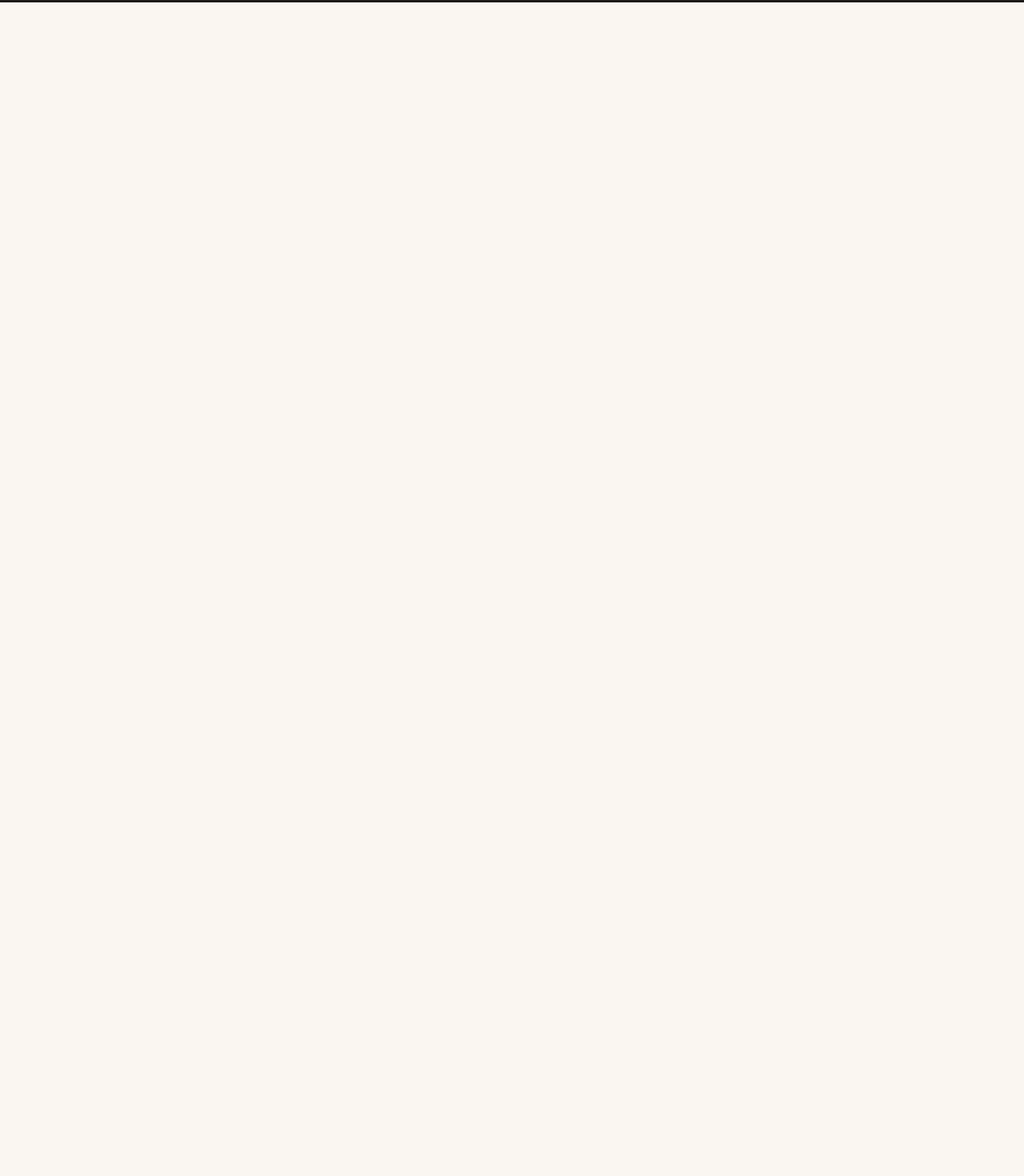
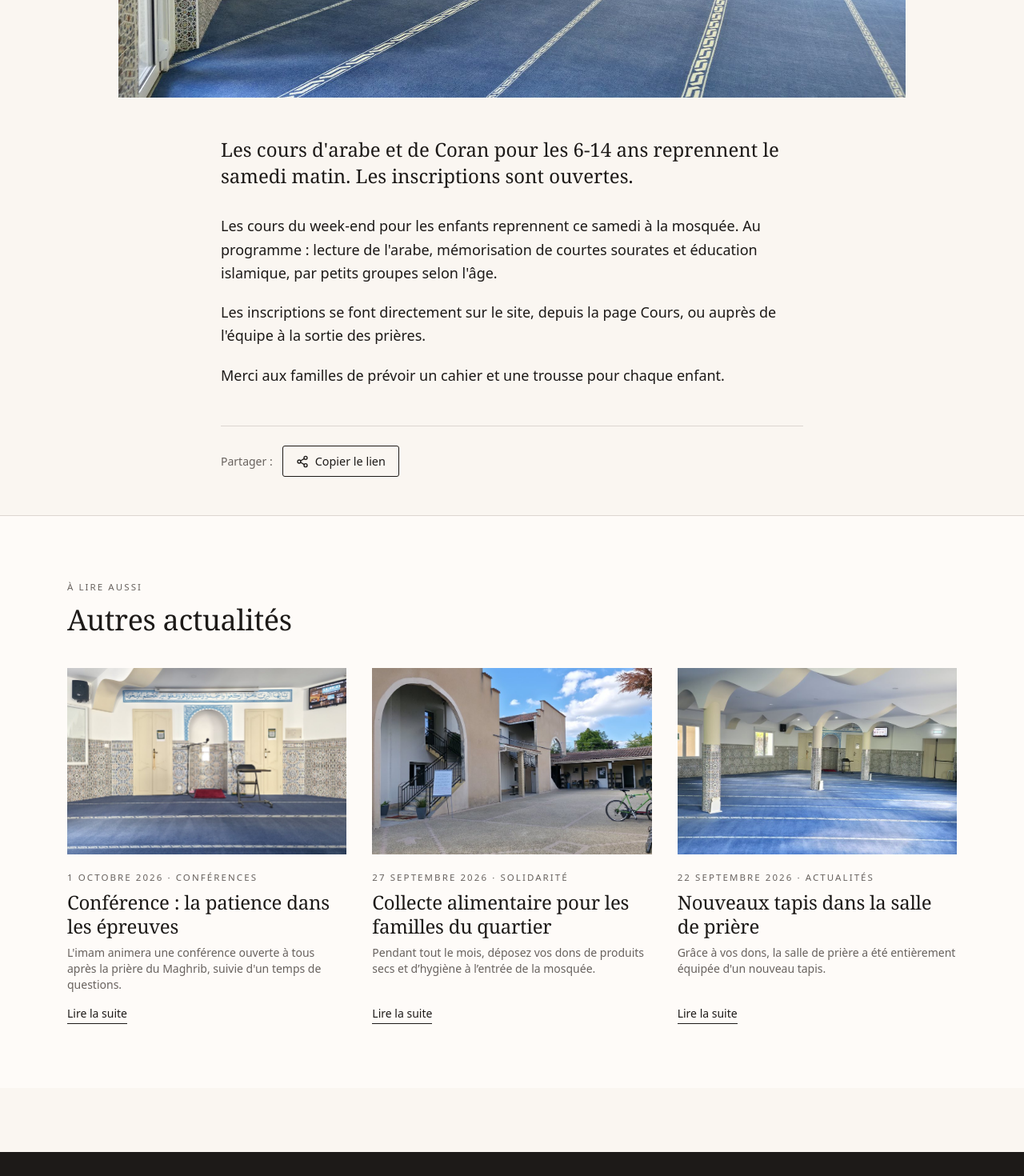
Before and after one commit to ilmi-veliu/mosque_des_bienfait, a Vue app in the folder Frontend-VueJS/: page /actualites/demo-1 in a window 1280 px wide. Shown: the part 960-2430 px from the top of the page at 80% size. Before the commit the page ends 963 px from the top, so only its background shows below. Built offline with nearby package versions, Linux system fonts and the light colour scheme; no server answers; the database is empty.

Commit message:
actualités : 10 articles fictifs pour visualiser la page (en local uniquement, jamais en ligne)
Co-Authored-By: Claude Opus 5.5 <noreply@anthropic.com>

```diff
--- a/Frontend-VueJS/src/actualites.js
+++ b/Frontend-VueJS/src/actualites.js
@@ -4,16 +4,25 @@ import imageParDefaut from './assets/cour-entree.jpg'
 
 export { imageParDefaut }
 
+// En local seulement (npm run dev) : fausses actualités tant qu'aucun vrai article n'existe
+const DEMO = import.meta.env.DEV
+const demo = async () => (await import('./actualitesDemo')).ACTUALITES_DEMO
+
 export const chargerActualites = async (limite) => {
   let req = supabase.from('actualites').select('*').eq('publie', true)
     .order('date_publication', { ascending: false }).order('created_at', { ascending: false })
   if (limite) req = req.limit(limite)
   const { data, error } = await req
+  if ((error || !data?.length) && DEMO) {
+    const liste = await demo()
+    return limite ? liste.slice(0, limite) : liste
+  }
   if (error) throw error
   return data || []
 }
 
 export const chargerActualite = async (id) => {
+  if (DEMO && id.startsWith('demo-')) return (await demo()).find(a => a.id === id) || null
   const { data, error } = await supabase.from('actualites').select('*').eq('id', id).eq('publie', true).maybeSingle()
   if (error) throw error
   return data
--- /dev/null
+++ b/Frontend-VueJS/src/actualitesDemo.js
@@ -0,0 +1,108 @@
+// ⚠️ FAUSSES ACTUALITÉS, pour visualiser la page en local uniquement.
+// Elles ne s'affichent qu'en développement (npm run dev) et seulement s'il n'y a
+// aucun vrai article dans la base. Jamais sur le site en ligne.
+import salle from './assets/salle-priere.jpg'
+import salleLarge from './assets/salle-priere-large.jpg'
+import cour from './assets/cour-entree.jpg'
+import entree from './assets/entree.jpg'
+import mihrab from './assets/mihrab.jpg'
+import bibliotheque from './assets/bibliotheque-mosquee.jpg'
+import qamis from './assets/qamis.jpg'
+import colonnes from './assets/salle-colonnes.jpg'
+import parking from './assets/parking.jpg'
+import faiences from './assets/mihrab-detail.jpg'
+
+const texte = (...paragraphes) => paragraphes.join('\n\n')
+
+export const ACTUALITES_DEMO = [
+  {
+    id: 'demo-1', categorie: 'Annonces', date_publication: '2026-10-04', image_url: salleLarge,
+    titre: 'Reprise des cours du week-end pour les enfants',
+    extrait: "Les cours d'arabe et de Coran pour les 6-14 ans reprennent le samedi matin. Les inscriptions sont ouvertes.",
+    contenu: texte(
+      "Les cours du week-end pour les enfants reprennent ce samedi à la mosquée. Au programme : lecture de l'arabe, mémorisation de courtes sourates et éducation islamique, par petits groupes selon l'âge.",
+      "Les inscriptions se font directement sur le site, depuis la page Cours, ou auprès de l'équipe à la sortie des prières.",
+      "Merci aux familles de prévoir un cahier et une trousse pour chaque enfant."),
+  },
+  {
+    id: 'demo-2', categorie: 'Conférences', date_publication: '2026-10-01', image_url: mihrab,
+    titre: 'Conférence : la patience dans les épreuves',
+    extrait: "L'imam animera une conférence ouverte à tous après la prière du Maghrib, suivie d'un temps de questions.",
+    contenu: texte(
+      "La mosquée organise une conférence sur le thème de la patience (as-sabr) face aux épreuves de la vie, à partir des versets du Coran et des hadiths authentiques.",
+      "La conférence aura lieu dans la salle de prière, juste après la prière du Maghrib. Elle sera suivie d'un temps d'échange avec l'imam.",
+      "Entrée libre, sœurs et frères sont les bienvenus."),
+  },
+  {
+    id: 'demo-3', categorie: 'Solidarité', date_publication: '2026-09-27', image_url: cour,
+    titre: 'Collecte alimentaire pour les familles du quartier',
+    extrait: 'Pendant tout le mois, déposez vos dons de produits secs et d’hygiène à l’entrée de la mosquée.',
+    contenu: texte(
+      "La mosquée lance une collecte alimentaire au profit des familles en difficulté de Périgueux.",
+      "Sont acceptés : pâtes, riz, conserves, huile, lait, produits d'hygiène. Merci de vérifier les dates de péremption.",
+      "Un bac de collecte est installé dans la cour, à l'entrée. Les bénévoles assureront la distribution en fin de mois."),
+  },
+  {
+    id: 'demo-4', categorie: 'Actualités', date_publication: '2026-09-22', image_url: colonnes,
+    titre: 'Nouveaux tapis dans la salle de prière',
+    extrait: "Grâce à vos dons, la salle de prière a été entièrement équipée d'un nouveau tapis.",
+    contenu: texte(
+      "La salle de prière a reçu son nouveau tapis, avec des rangs tracés pour faciliter l'alignement pendant la prière.",
+      "Ces travaux ont été entièrement financés par les dons des fidèles. Qu'Allah récompense chacun de vous.",
+      "Merci de respecter le lieu : chaussures dans les casiers prévus à l'entrée."),
+  },
+  {
+    id: 'demo-5', categorie: 'Événements', date_publication: '2026-09-15', image_url: entree,
+    titre: 'Journée portes ouvertes de la mosquée',
+    extrait: "Visites guidées, échanges avec l'imam et thé offert : la mosquée ouvre ses portes à tous les Périgourdins.",
+    contenu: texte(
+      "La Mosquée des Bienfaisants organise une journée portes ouvertes. Habitants du quartier, curieux, écoles et associations : vous êtes tous les bienvenus.",
+      "Au programme : visites guidées de la salle de prière et de la bibliothèque, présentation de l'islam, questions-réponses avec l'imam.",
+      "Le thé et les pâtisseries seront offerts tout au long de la journée."),
+  },
+  {
+    id: 'demo-6', categorie: 'Annonces', date_publication: '2026-09-10', image_url: bibliotheque,
+    titre: 'La bibliothèque s’enrichit de nouveaux ouvrages',
+    extrait: 'Une trentaine de nouveaux livres en arabe et en français sont disponibles à la consultation.',
+    contenu: texte(
+      "La bibliothèque de la mosquée accueille de nouveaux ouvrages : exégèse du Coran, recueils de hadiths, biographie du Prophète ﷺ et livres pour enfants.",
+      "Les livres sont à consulter sur place, en dehors des temps de prière.",
+      "Vous souhaitez faire don de livres ? Contactez l'équipe avant de les déposer."),
+  },
+  {
+    id: 'demo-7', categorie: 'Conférences', date_publication: '2026-09-03', image_url: faiences,
+    titre: 'Cycle de cours sur la vie du Prophète ﷺ',
+    extrait: 'Un nouveau cycle de cours hebdomadaires sur la Sira débute ce mois-ci, ouvert à tous les niveaux.',
+    contenu: texte(
+      "Un cycle de cours consacré à la vie du Prophète ﷺ commence ce mois-ci, de la naissance à La Mecque jusqu'à l'installation à Médine.",
+      "Les cours ont lieu chaque semaine et sont également mis en ligne en audio sur la page Cours.",
+      "Aucun prérequis : il suffit de venir avec l'envie d'apprendre."),
+  },
+  {
+    id: 'demo-8', categorie: 'Solidarité', date_publication: '2026-08-28', image_url: qamis,
+    titre: 'Merci pour vos dons de vêtements',
+    extrait: 'Les qamis et vêtements collectés cet été ont été triés et sont disponibles pour ceux qui en ont besoin.',
+    contenu: texte(
+      "Un grand merci à toutes les personnes qui ont donné des vêtements cet été.",
+      "Les qamis sont désormais à disposition dans la mosquée pour ceux qui souhaitent prier avec une tenue adaptée. Les autres vêtements ont été remis à des familles du quartier.",
+      "La collecte reste ouverte toute l'année."),
+  },
+  {
+    id: 'demo-9', categorie: 'Actualités', date_publication: '2026-08-20', image_url: parking,
+    titre: 'Rappel : stationnement les jours de Joumou’a',
+    extrait: 'Le vendredi, merci de privilégier le parking devant la mosquée et de ne pas gêner les riverains.',
+    contenu: texte(
+      "Les vendredis, l'affluence pour la prière du Joumou'a est importante.",
+      "Merci de stationner sur le parking devant la mosquée, de ne pas bloquer les entrées des voisins et de privilégier le covoiturage ou le vélo quand c'est possible.",
+      "Les vélos peuvent être garés dans la cour."),
+  },
+  {
+    id: 'demo-10', categorie: 'Événements', date_publication: '2026-08-12', image_url: salle,
+    titre: 'Rencontre des bénévoles de la rentrée',
+    extrait: "Vous souhaitez donner un peu de votre temps ? Venez rencontrer l'équipe des bénévoles.",
+    contenu: texte(
+      "La mosquée réunit ses bénévoles pour préparer la rentrée : accueil, entretien, cours, événements.",
+      "Nouveaux bénévoles bienvenus ! Vous pouvez aussi proposer votre aide directement depuis la page Bénévolat du site.",
+      "Un moment convivial suivra la réunion."),
+  },
+].map(a => ({ ...a, publie: true, created_at: a.date_publication }))
```
